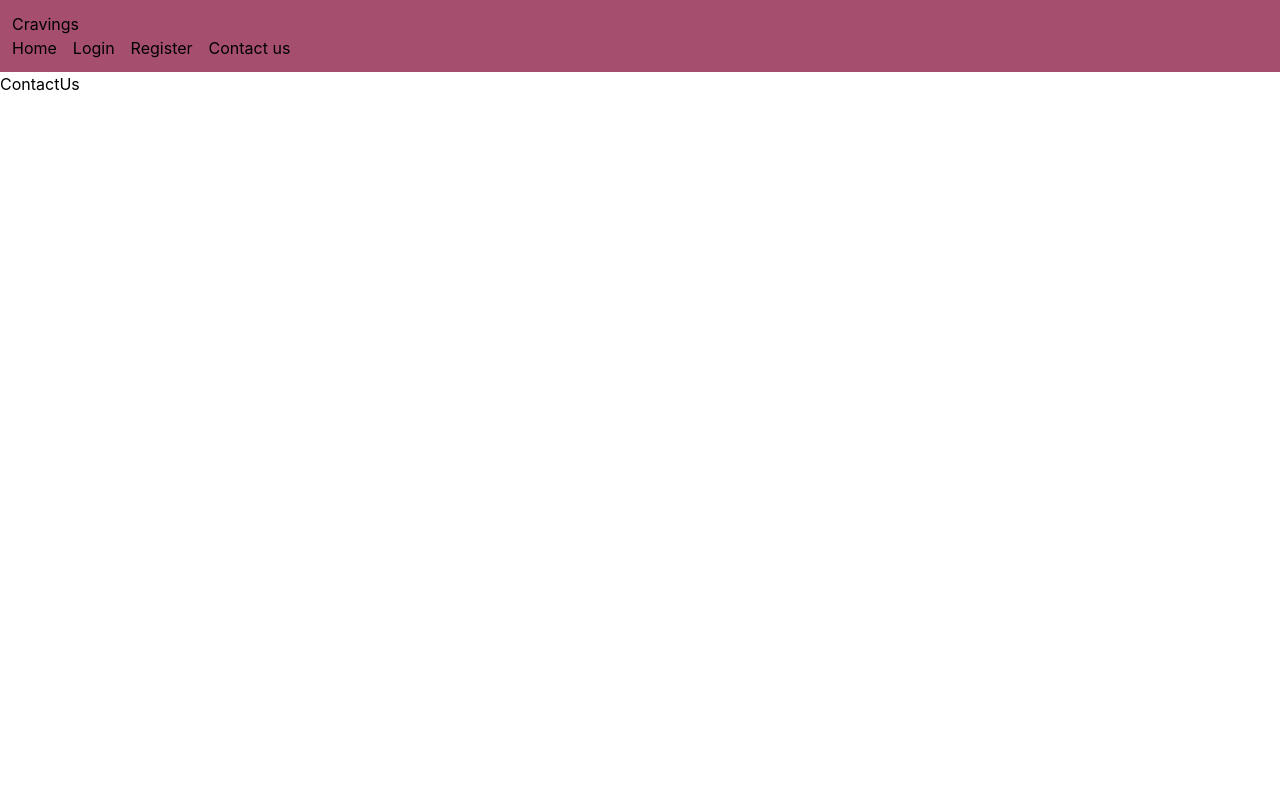
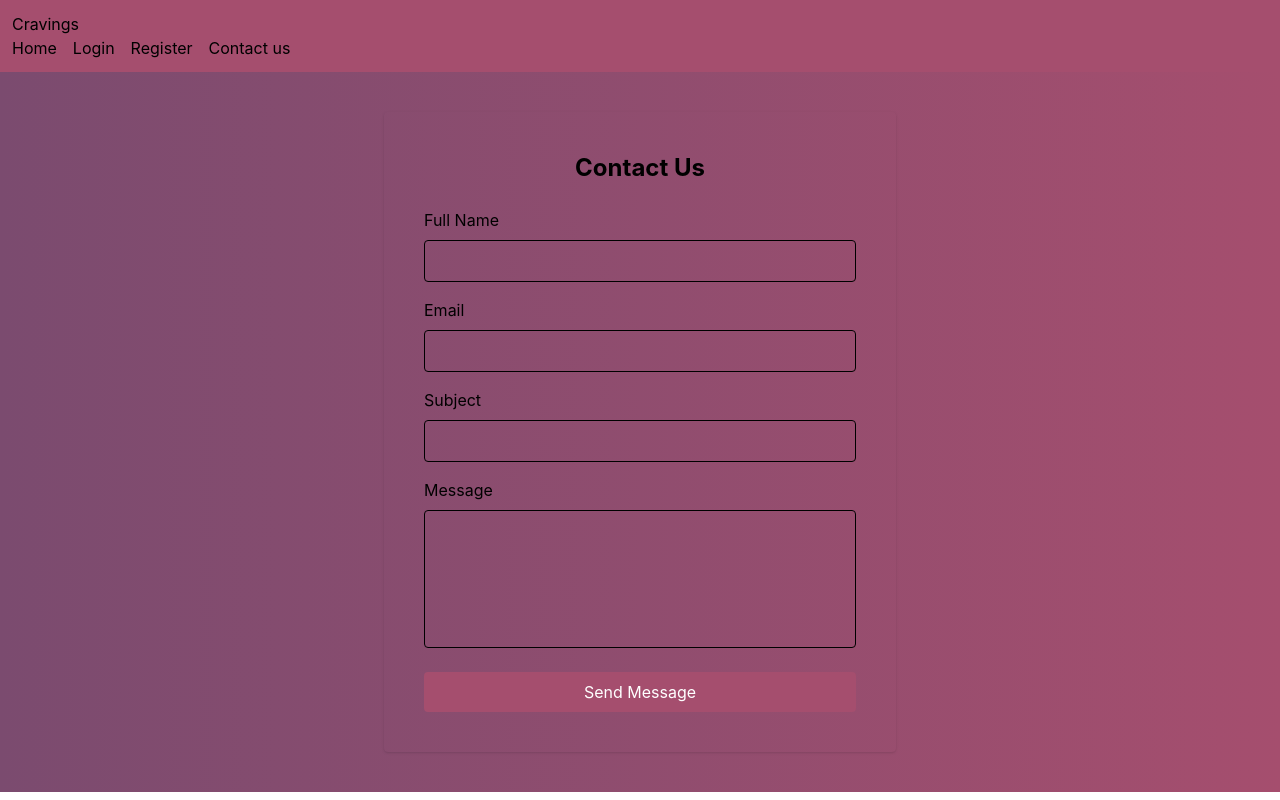
Before and after one commit to Riyalogic/craving_Project_678, a React (Vite) app in the folder client/: page /contact-us in a window 1280 px wide. Built offline with nearby package versions, Linux system fonts and the light colour scheme.

Commit message:
feat: implement ContactUs form with state management and validation

```diff
--- a/client/src/pages/ContactUs.jsx
+++ b/client/src/pages/ContactUs.jsx
@@ -1,9 +1,104 @@
-import React from "react";
+import React, { useState } from "react";
 
 const ContactUs = () => {
+  const [contactData, setContactData] = useState({
+    name: "",
+    email: "",
+    subject: "",
+    message: "",
+  });
+
+  const handleChange = (e) => {
+    const name = e.target.name;
+    const value = e.target.value;
+
+    setContactData((prevData) => ({
+      ...prevData,
+      [name]: value,
+    }));
+  };
+
+  const handleSubmit = (e) => {
+    e.preventDefault();
+
+    console.log("Contact Data:", contactData);
+
+    setContactData({
+      name: "",
+      email: "",
+      subject: "",
+      message: "",
+    });
+  };
+
   return (
     <>
-      <div>ContactUs</div>
+      <div className="min-h-[90vh] bg-linear-to-r from-(--secondary) to-(--primary) grid place-items-center p-10">
+        <div className="w-full max-w-lg bg-(--background) rounded shadow p-10">
+          <h2 className="text-2xl font-bold mb-6 text-center">Contact Us</h2>
+
+          <form onSubmit={handleSubmit}>
+            <div className="flex flex-col gap-2">
+              <label htmlFor="name">Full Name</label>
+              <input
+                type="text"
+                id="name"
+                name="name"
+                value={contactData.name}
+                onChange={handleChange}
+                className="border p-2 rounded focus:outline-none focus:ring-2 focus:ring-(--accent)"
+                required
+              />
+            </div>
+
+            <div className="flex flex-col gap-2 mt-4">
+              <label htmlFor="email">Email</label>
+              <input
+                type="email"
+                id="email"
+                name="email"
+                value={contactData.email}
+                onChange={handleChange}
+                className="border p-2 rounded focus:outline-none focus:ring-2 focus:ring-(--accent)"
+                required
+              />
+            </div>
+
+            <div className="flex flex-col gap-2 mt-4">
+              <label htmlFor="subject">Subject</label>
+              <input
+                type="text"
+                id="subject"
+                name="subject"
+                value={contactData.subject}
+                onChange={handleChange}
+                className="border p-2 rounded focus:outline-none focus:ring-2 focus:ring-(--accent)"
+                required
+              />
+            </div>
+
+            <div className="flex flex-col gap-2 mt-4">
+              <label htmlFor="message">Message</label>
+              <textarea
+                id="message"
+                name="message"
+                rows="5"
+                value={contactData.message}
+                onChange={handleChange}
+                className="border p-2 rounded resize-none focus:outline-none focus:ring-2 focus:ring-(--accent)"
+                required
+              ></textarea>
+            </div>
+
+            <button
+              type="submit"
+              className="w-full mt-6 bg-(--primary) text-white py-2 px-4 rounded hover:bg-(--accent)"
+            >
+              Send Message
+            </button>
+          </form>
+        </div>
+      </div>
     </>
   );
 };
```
